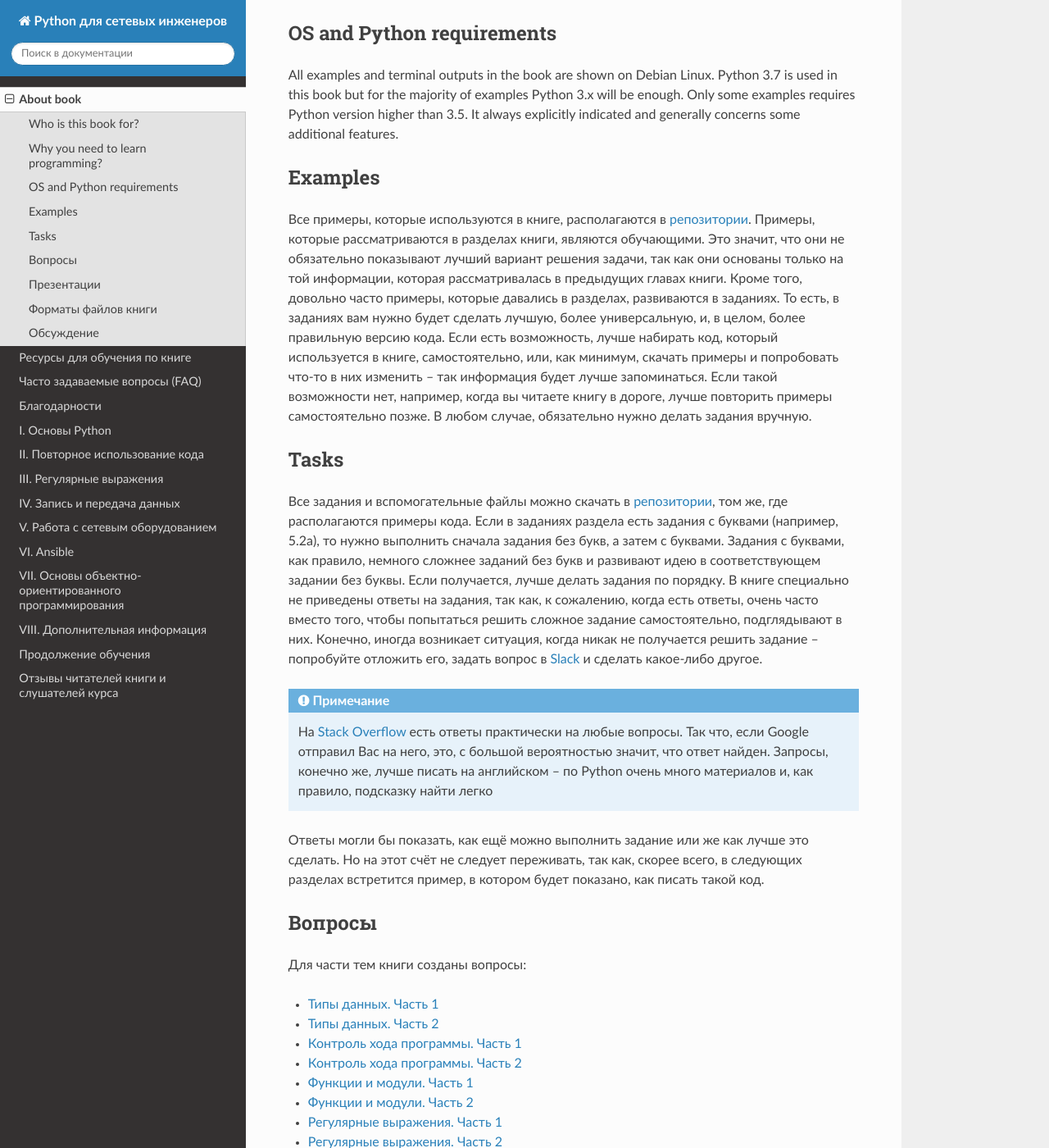
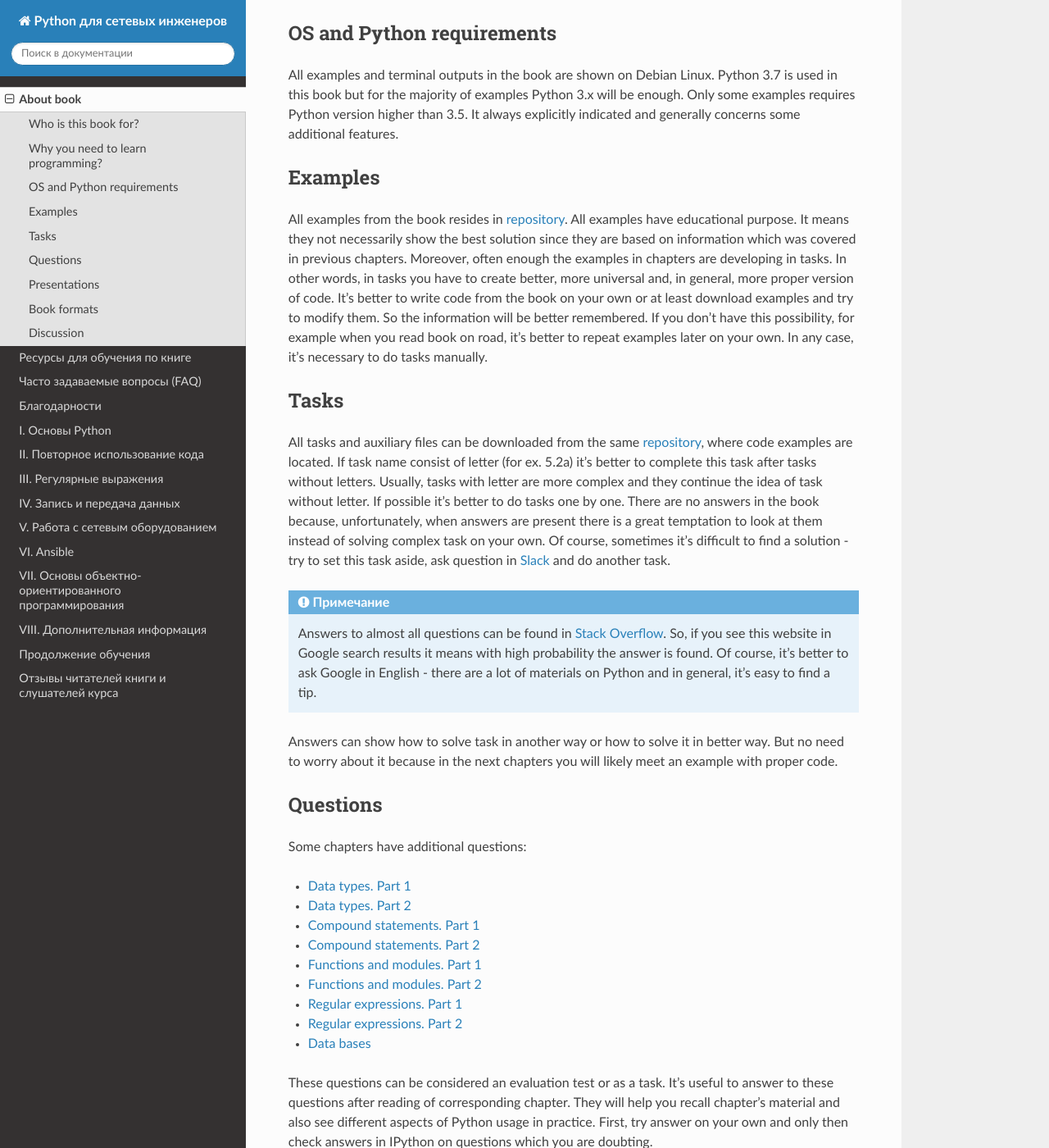
Before and after one commit to Aidar5/nattoeng, a Sphinx documentation site: the page built from docs/source/about.rst, in a window 1280 px wide and 1400 px high, scrolled down 919 px. Shown: the whole window at 82% size. Built offline with Sphinx 7.4.7 and the Read the Docs theme 2.0.0, drawn with Linux system fonts in a browser that asks for light colours; pages that are not in the unit, such as notebooks, are missing from menus; some of the changed text lies outside the part shown.

Commit message:
Update about.rst

```diff
--- a/docs/source/about.rst
+++ b/docs/source/about.rst
@@ -29,102 +29,57 @@ All examples and terminal outputs in the book are shown on Debian Linux. Python
 Examples
 ~~~~~~~
 
-Все примеры, которые используются в книге, располагаются в
-`репозитории <https://github.com/natenka/pyneng-examples-exercises>`__.
-Примеры, которые рассматриваются в разделах книги, являются обучающими.
-Это значит, что они не обязательно показывают лучший вариант решения
-задачи, так как они основаны только на той информации, которая
-рассматривалась в предыдущих главах книги. Кроме того, довольно часто
-примеры, которые давались в разделах, развиваются в заданиях. То есть, в
-заданиях вам нужно будет сделать лучшую, более универсальную, и, в
-целом, более правильную версию кода. Если есть возможность, лучше
-набирать код, который используется в книге, самостоятельно, или, как
-минимум, скачать примеры и попробовать что-то в них изменить – так
-информация будет лучше запоминаться. Если такой возможности нет,
-например, когда вы читаете книгу в дороге, лучше повторить примеры
-самостоятельно позже. В любом случае, обязательно нужно делать задания
-вручную.
+All examples from the book resides in
+`repository <https://github.com/natenka/pyneng-examples-exercises>`__.
+All examples have educational purpose. It means they not necessarily show the best solution since they are based on information which was covered in previous chapters. Moreover, often enough the examples in chapters are developing in tasks. In other words, in tasks you have to create better, more universal and, in general, more proper version of code. It's better to write code from the book on your own or at least download examples and try to modify them. So the information will be better remembered. If you don't have this possibility, for example when you read book on road, it's better to repeat examples later on your own. In any case, it's necessary to do tasks manually.
 
 Tasks
 ~~~~~~~
 
-Все задания и вспомогательные файлы можно скачать в
-`репозитории <https://github.com/natenka/pyneng-examples-exercises>`__,
-том же, где располагаются примеры кода. Если в заданиях раздела есть
-задания с буквами (например, 5.2a), то нужно выполнить сначала задания
-без букв, а затем с буквами. Задания с буквами, как правило, немного
-сложнее заданий без букв и развивают идею в соответствующем задании без
-буквы. Если получается, лучше делать задания по порядку. В книге
-специально не приведены ответы на задания, так как, к сожалению, когда
-есть ответы, очень часто вместо того, чтобы попытаться решить сложное
-задание самостоятельно, подглядывают в них. Конечно, иногда возникает
-ситуация, когда никак не получается решить задание – попробуйте отложить
-его, задать вопрос в `Slack <https://join.slack.com/t/pyneng/shared_invite/enQtNzkyNTYwOTU5Njk5LWE4OGNjMmM1ZTlkNWQ0N2RhODExZDA0OTNhNDJjZDZlOTZhOGRiMzIyZjBhZWYzYzc3MTg3ZmQzODllYmQ4OWU>`__ и
-сделать какое-либо другое.
+All tasks and auxiliary files can be downloaded from the same
+`repository  <https://github.com/natenka/pyneng-examples-exercises>`__,
+where code examples are located. If task name consist of letter (for ex. 5.2a) it's better to complete this task after tasks without letters. Usually, tasks with letter are more complex and they continue the idea of task without letter. If possible it's better to do tasks one by one. There are no answers in the book because, unfortunately, when answers are present there is a great temptation to look at them instead of solving complex task on your own. Of course, sometimes it's difficult to find a solution - try to set this task aside, ask question in `Slack <https://join.slack.com/t/pyneng/shared_invite/enQtNzkyNTYwOTU5Njk5LWE4OGNjMmM1ZTlkNWQ0N2RhODExZDA0OTNhNDJjZDZlOTZhOGRiMzIyZjBhZWYzYzc3MTg3ZmQzODllYmQ4OWU>`__ and do another task.
 
 .. note::
-    На `Stack Overflow <https://stackoverflow.com>`__ есть ответы
-    практически на любые вопросы. Так что, если Google отправил Вас на
-    него, это, с большой вероятностью значит, что ответ найден. Запросы,
-    конечно же, лучше писать на английском – по Python очень много
-    материалов и, как правило, подсказку найти легко
+    Answers to almost all questions can be found in `Stack Overflow <https://stackoverflow.com>`__. So, if you see this website in Google search results it means with high probability the answer is found. Of course, it's better to ask Google in English - there are a lot of materials on Python and in general, it's easy to find a tip.
 
-Ответы могли бы показать, как ещё можно выполнить задание или же как
-лучше это сделать. Но на этот счёт не следует переживать, так как,
-скорее всего, в следующих разделах встретится пример, в котором будет
-показано, как писать такой код.
+Answers can show how to solve task in another way or how to solve it in better way. But no need to worry about it because in the next chapters you will likely meet an example with proper code.
 
-Вопросы
+Questions
 ~~~~~~~
 
-Для части тем книги созданы вопросы:
+Some chapters have additional questions:
 
--  `Типы данных. Часть 1 <https://goo.gl/forms/xKHX5xNM8Pv5sQDf2>`__
--  `Типы данных. Часть 2 <https://goo.gl/forms/igxR3ub3tQg3ycX53>`__
--  `Контроль хода программы. Часть
-   1 <https://goo.gl/forms/2TmGcrhG11h2SdLn1>`__
--  `Контроль хода программы. Часть
-   2 <https://goo.gl/forms/KZGaDquGlUmOz2kG3>`__
--  `Функции и модули. Часть
-   1 <https://goo.gl/forms/M1DpbdD0brVbdp1G3>`__
--  `Функции и модули. Часть
-   2 <https://goo.gl/forms/rNvdX9bHw8wLajJp2>`__
--  `Регулярные выражения. Часть
-   1 <https://goo.gl/forms/5UpkJbm1dORqs4bP2>`__
--  `Регулярные выражения. Часть
-   2 <https://goo.gl/forms/ltuOAO62yLlZkEmm1>`__
--  `Базы данных <https://goo.gl/forms/wtGgmWg0vow1Cyqo1>`__
+-  `Data types. Part 1 <https://goo.gl/forms/xKHX5xNM8Pv5sQDf2>`__
+-  `Data types. Part 2 <https://goo.gl/forms/igxR3ub3tQg3ycX53>`__
+-  `Compound statements. Part 1 <https://goo.gl/forms/2TmGcrhG11h2SdLn1>`__
+-  `Compound statements. Part 2 <https://goo.gl/forms/KZGaDquGlUmOz2kG3>`__
+-  `Functions and modules. Part 1 <https://goo.gl/forms/M1DpbdD0brVbdp1G3>`__
+-  `Functions and modules. Part 2 <https://goo.gl/forms/rNvdX9bHw8wLajJp2>`__
+-  `Regular expressions. Part 1 <https://goo.gl/forms/5UpkJbm1dORqs4bP2>`__
+-  `Regular expressions. Part 2 <https://goo.gl/forms/ltuOAO62yLlZkEmm1>`__
+-  `Data bases <https://goo.gl/forms/wtGgmWg0vow1Cyqo1>`__
 
-Эти вопросы можно использовать как для проверки знаний, так и в роли
-заданий. Очень полезно поотвечать на вопросы после прочтения соответствующей темы.
-Они позволят вам вспомнить материал темы, а также увидеть на практике
-разные аспекты работы с Python. Постарайтесь сначала ответить
-самостоятельно, а затем подсмотреть ответы в IPython по тем вопросам, в
-которых вы сомневаетесь.
+These questions can be considered an evaluation test or as a task. It's useful to answer to these questions after reading of corresponding chapter. They will help you recall chapter's material and also see different aspects of Python usage in practice. First, try answer on your own and only then check answers in IPython on questions which you are doubting.
 
-Презентации
+Presentations
 ~~~~~~~~~~~
 
-Для всех тем книги есть презентации в
-`репозитории <https://github.com/natenka/pyneng-slides>`__. По ним
-удобно быстро просматривать информацию и повторять. Если вы знаете
-основы Python, то стоит их пролистать.
+There are presentations for each book chapter in
+`repository <https://github.com/natenka/pyneng-slides>`__. It's convenient way to repeat and go through the information. If you know basics of Python it worth getting through it.
 
-Скачать все презентации в формате PDF можно в специальном
-`репозитории <https://github.com/natenka/pyneng-slides/tree/py3-pdf>`__
+All presentations can be downloaded from special
+`repository <https://github.com/natenka/pyneng-slides/tree/py3-pdf>`__
 
-Форматы файлов книги
+Book formats
 ~~~~~~~~~~~~~~~~~~~~
 
-Книгу можно скачать в двух форматах: PDF, Epub.
-Они автоматически обновляются, поэтому всегда содержат одинаковую
-информацию.
+Book is available in PDF and Epub formats. Both of them are being updated automatically, therefore the content is equal.
 
 
-Обсуждение
+Discussion
 ~~~~~~~~~~
 
-Для обсуждения книги, заданий, а также связанных вопросов используется
-`Slack <https://pyneng-slack.herokuapp.com>`__. Все вопросы, предложения
-и замечания по книге также пишите в
-`Slack <https://pyneng-slack.herokuapp.com>`__.
+Discussions of book, tasks and other related topics are taken place in
+`Slack <https://pyneng-slack.herokuapp.com>`__. Also write to
+`Slack <https://pyneng-slack.herokuapp.com>`__ in case of questions, suggestions, comments and observations on book.
```
